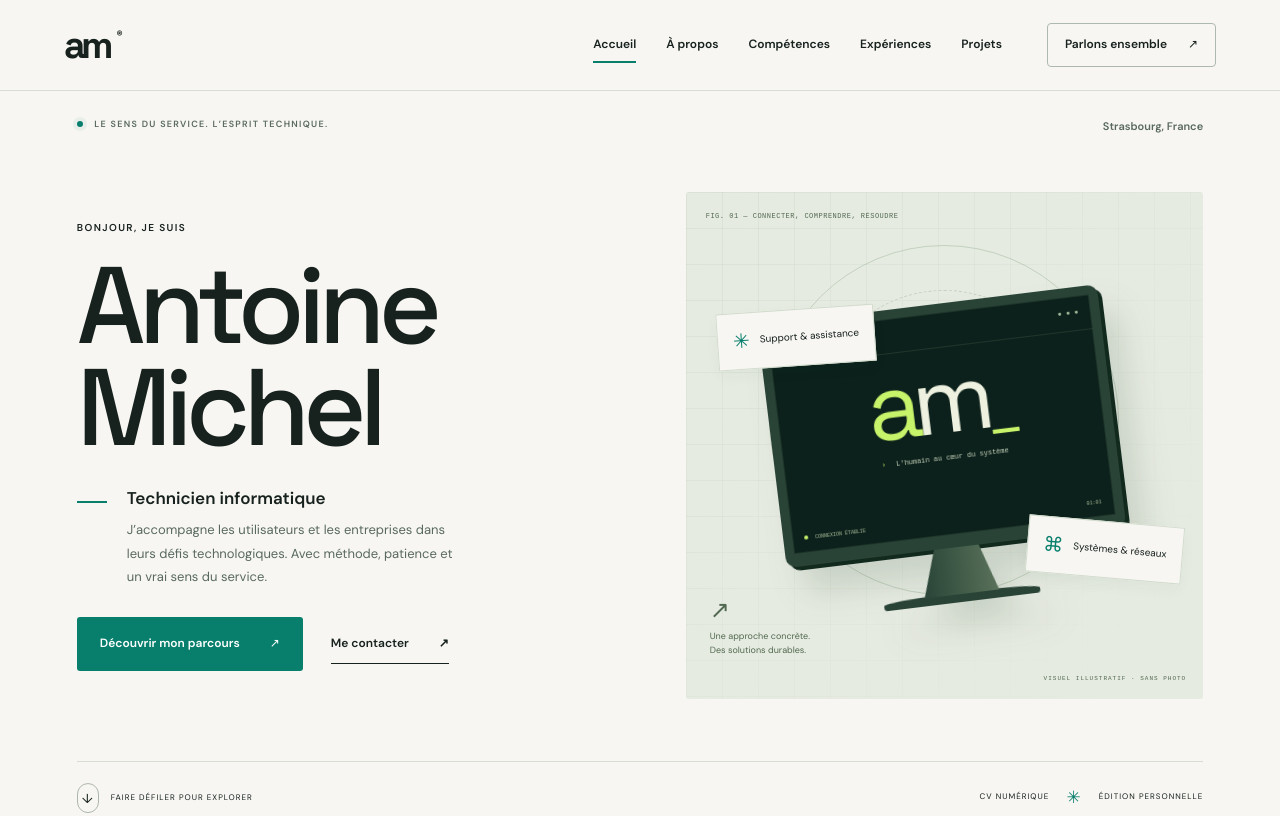
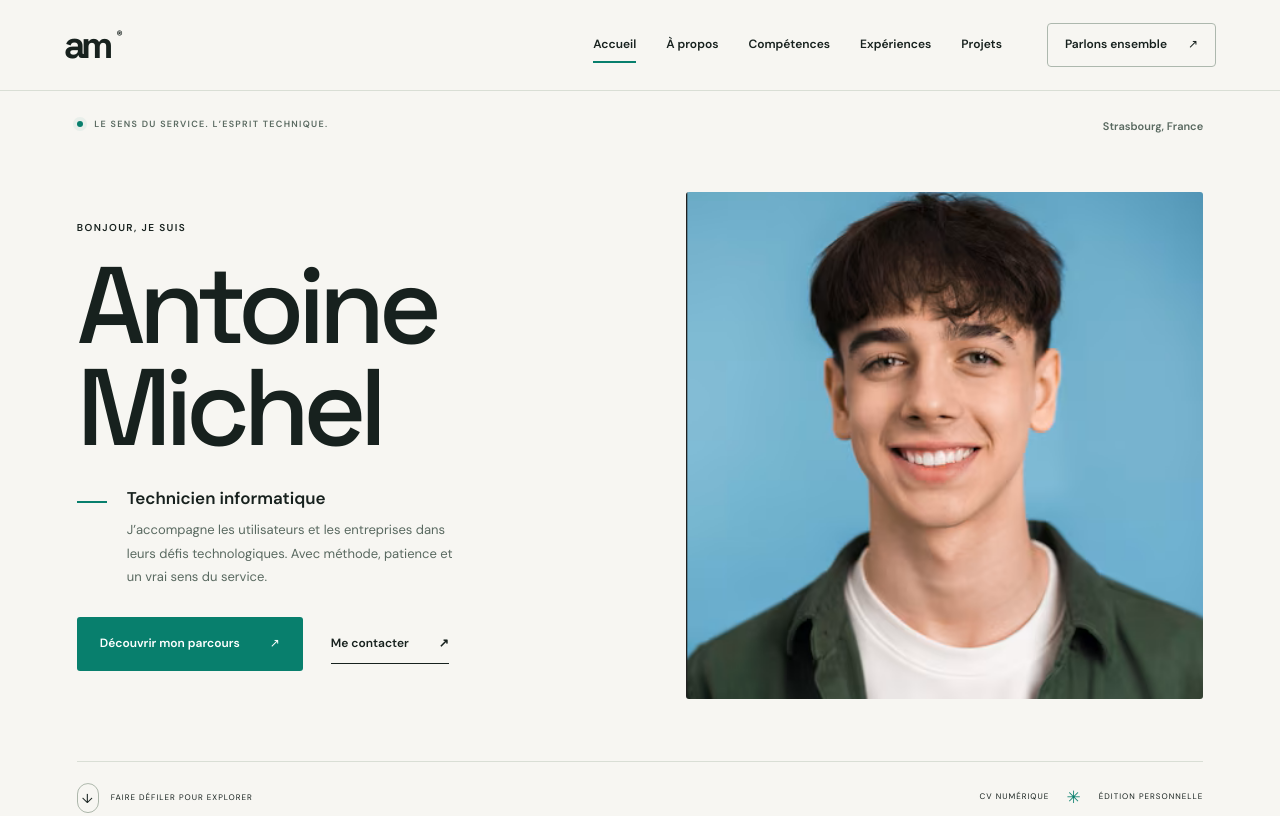
Before and after one commit to Hiba10-jrd/cv-website, a website built with Vite: page index.html in a window 1280 px wide. Shown: the top 816 px of the page. Built offline with nearby package versions, Linux system fonts and the light colour scheme.

Commit message:
Mise à jour du CV

```diff
--- a/src/main.js
+++ b/src/main.js
@@ -6,6 +6,13 @@ import { initProjects } from './js/projects.js';
 import { escapeHTML, safeURL } from './js/utils.js';
 const e = escapeHTML;
 const set = (id, text) => document.getElementById(id).textContent = text;
+const heroArt = document.querySelector('.hero-art');
+const portrait = document.createElement('img');
+portrait.src = `${import.meta.env.BASE_URL}portrait-antoine.png`;
+portrait.alt = 'Portrait d’Antoine Michel';
+portrait.className = 'hero-portrait';
+heroArt.replaceChildren(portrait);
+heroArt.removeAttribute('aria-label');
 set('hero-title', p.name); set('hero-role', p.title); set('hero-location', p.location); set('hero-description', p.description); set('about-lead', p.about.lead); set('about-body', p.about.body);
 document.title = `${p.name} — ${p.title}`;
 document.querySelectorAll('.wordmark').forEach(el => el.setAttribute('aria-label', `${p.name}, accueil`));
--- a/src/styles/main.css
+++ b/src/styles/main.css
@@ -1,3 +1,4 @@
 @import './base.css';
 @import './sections.css';
 @import './responsive.css';
+.hero-art .hero-portrait{display:block;width:100%;height:100%;object-fit:cover;object-position:center 25%}
```
Also changed, not shown: public/portrait-antoine.png (added).
